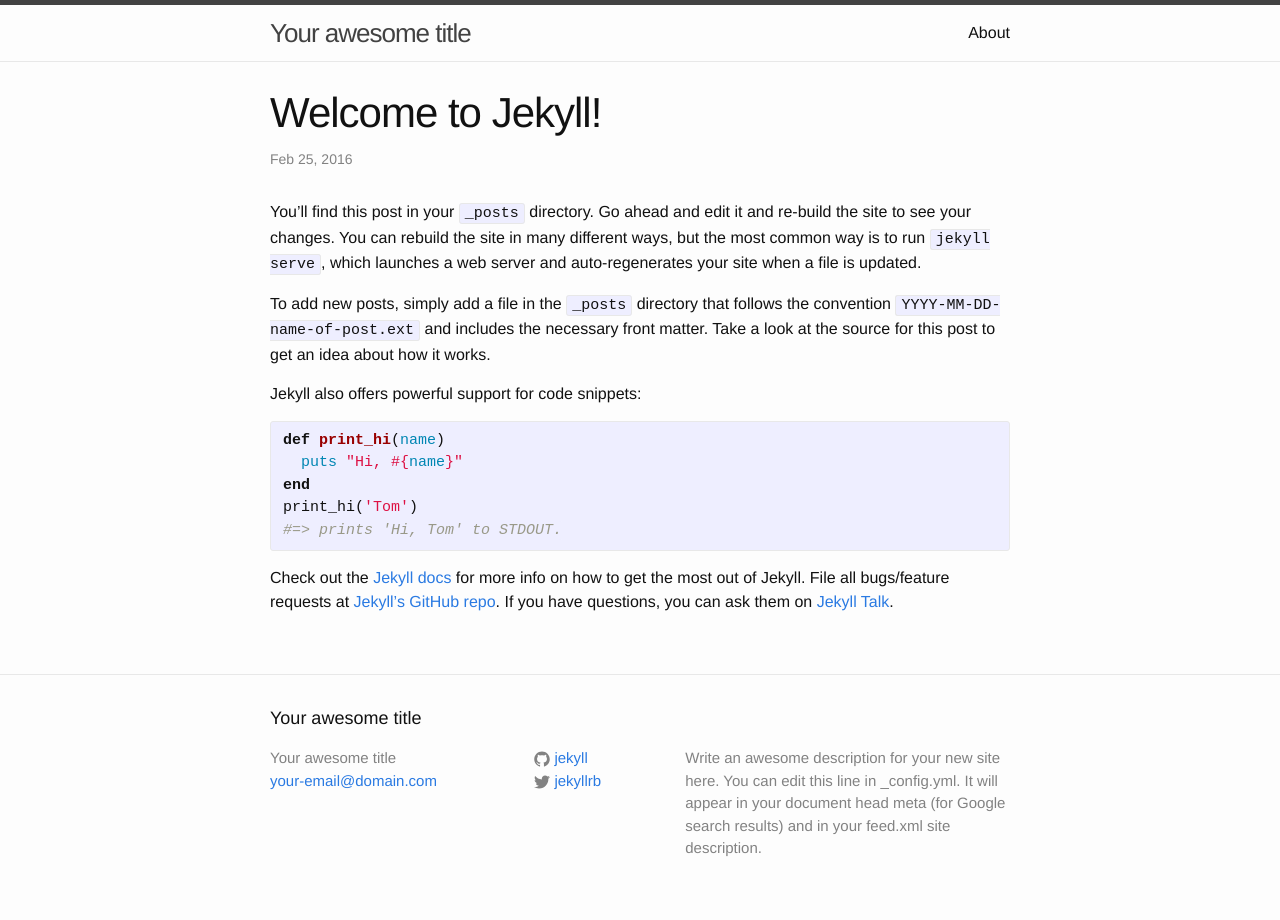
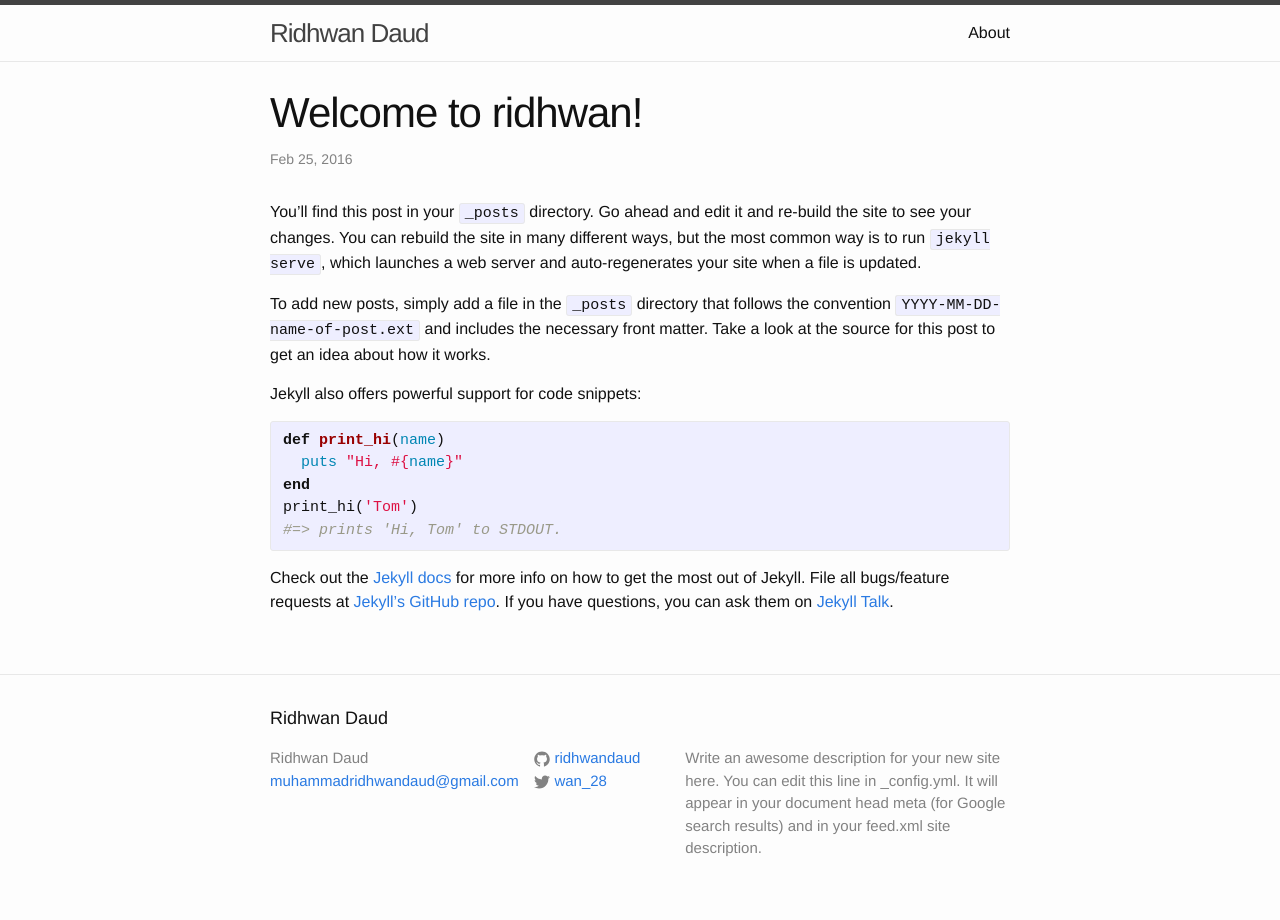
Before and after one commit to ridhwandaud/ridhwandaud.github.io, a Jekyll site: the page built from _posts/2016-02-26-welcome-to-jekyll.markdown, in a window 1280 px wide. Built offline with Jekyll 4.4.1, drawn with Linux system fonts in a browser that asks for light colours; part of the change alters nothing that is shown.

```diff
--- a/_config.yml
+++ b/_config.yml
@@ -6,16 +6,16 @@
 # 'jekyll serve'. If you change this file, please restart the server process.
 
 # Site settings
-title: Your awesome title
-email: your-email@domain.com
+title: Ridhwan Daud
+email: muhammadridhwandaud@gmail.com
 description: > # this means to ignore newlines until "baseurl:"
   Write an awesome description for your new site here. You can edit this
   line in _config.yml. It will appear in your document head meta (for
   Google search results) and in your feed.xml site description.
 baseurl: "" # the subpath of your site, e.g. /blog
 url: "http://yourdomain.com" # the base hostname & protocol for your site
-twitter_username: jekyllrb
-github_username:  jekyll
+twitter_username: wan_28
+github_username:  ridhwandaud
 
 # Build settings
 markdown: kramdown
--- /dev/null
+++ b/_posts/2016-02-26-welcome-to-jekyll.markdown
@@ -0,0 +1,25 @@
+---
+layout: post
+title:  "Welcome to ridhwan!"
+date:   2016-02-25 15:52:46 +0800
+categories: jekyll update
+---
+You’ll find this post in your `_posts` directory. Go ahead and edit it and re-build the site to see your changes. You can rebuild the site in many different ways, but the most common way is to run `jekyll serve`, which launches a web server and auto-regenerates your site when a file is updated.
+
+To add new posts, simply add a file in the `_posts` directory that follows the convention `YYYY-MM-DD-name-of-post.ext` and includes the necessary front matter. Take a look at the source for this post to get an idea about how it works.
+
+Jekyll also offers powerful support for code snippets:
+
+{% highlight ruby %}
+def print_hi(name)
+  puts "Hi, #{name}"
+end
+print_hi('Tom')
+#=> prints 'Hi, Tom' to STDOUT.
+{% endhighlight %}
+
+Check out the [Jekyll docs][jekyll-docs] for more info on how to get the most out of Jekyll. File all bugs/feature requests at [Jekyll’s GitHub repo][jekyll-gh]. If you have questions, you can ask them on [Jekyll Talk][jekyll-talk].
+
+[jekyll-docs]: http://jekyllrb.com/docs/home
+[jekyll-gh]:   https://github.com/jekyll/jekyll
+[jekyll-talk]: https://talk.jekyllrb.com/
```
